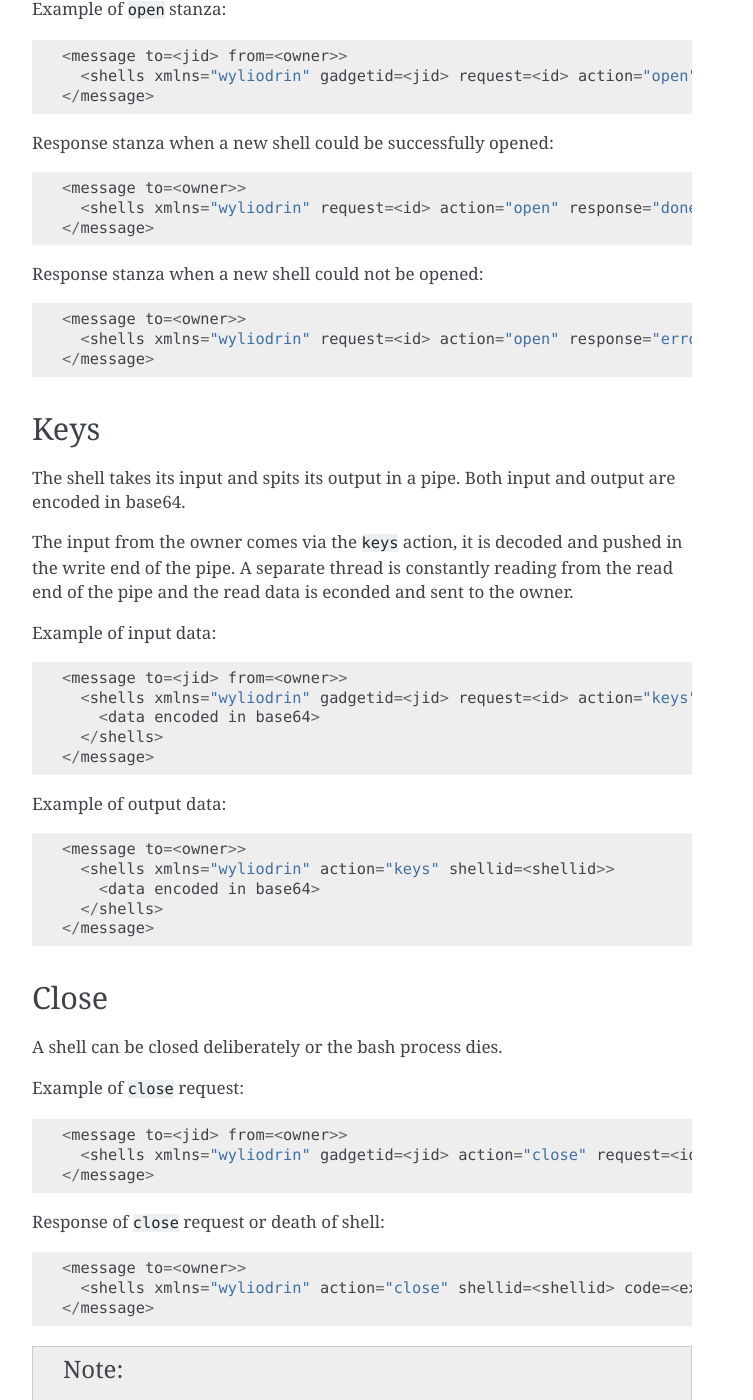
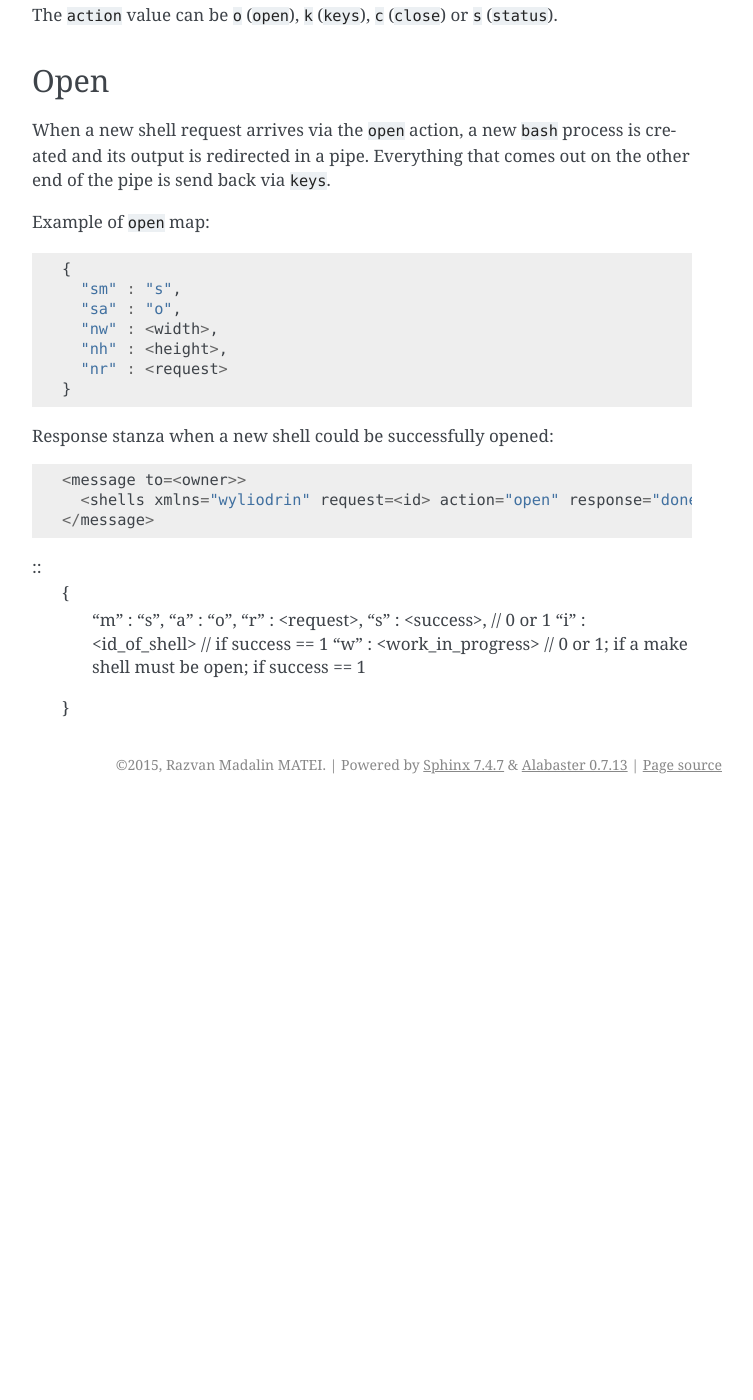
Before and after one commit to Wyliodrin/wyliodrin-server, a Sphinx documentation site: the page built from docs/source/shellsmodule.rst, in a window 1280 px wide and 1400 px high, scrolled down 472 px. Shown: the whole window, without its empty margins (388-1141 px from the left). Built offline with Sphinx 7.4.7, drawn with Linux system fonts in a browser that asks for light colours; after the commit the page ends 1276 px from its top, so only the background shows below that; some of the changed text lies outside the part shown.

Commit message:
shells open via msgpack

```diff
--- a/docs/source/shellsmodule.rst
+++ b/docs/source/shellsmodule.rst
@@ -7,11 +7,22 @@
 The communication protocol for the shells module is done via the
 ``shells`` stanza as the child of the ``message`` stanza:
 ::
-  <message to=<jid> from=<owner>>
-    <shells xmlns="wyliodrin" gadgetid=<jid> request=<id> action=<action>/>
+  <message to="<jid>" from="<owner>">
+    <w xmlns="wyliodrin" d="<msgpack_map>"/>
   </message>
 
-The ``action`` attribute can be ``open``, ``keys`` or ``close``.
+The ``msgpack_map``:
+::
+  {
+    "sm" : "s",
+    "sa" : "<action>",
+    "sp" : "<projectid>", // if a make shell must be open
+    "su" : "<userid>", // if a make shell must be open
+    ...
+  }
+
+The ``action`` value can be ``o`` (``open``), ``k`` (``keys``), ``c`` (``close``)
+or ``s`` (``status``).
 
 
 Open
@@ -20,11 +31,15 @@
 process is created and its output is redirected in a pipe. Everything that
 comes out on the other end of the pipe is send back via ``keys``.
 
-Example of ``open`` stanza:
+Example of ``open`` map:
 ::
-  <message to=<jid> from=<owner>>
-    <shells xmlns="wyliodrin" gadgetid=<jid> request=<id> action="open" height="21" width="90"/>
-  </message>
+  {
+    "sm" : "s",
+    "sa" : "o",
+    "nw" : <width>,
+    "nh" : <height>,
+    "nr" : <request>
+  }
 
 Response stanza when a new shell could be successfully opened:
 ::
@@ -32,58 +47,12 @@
     <shells xmlns="wyliodrin" request=<id> action="open" response="done" shellid=<shellid>/>
   </message>
 
-Response stanza when a new shell could not be opened:
 ::
-  <message to=<owner>>
-    <shells xmlns="wyliodrin" request=<id> action="open" response="error"/>
-  </message>
-
-
-
-Keys
-====
-The shell takes its input and spits its output in a pipe. Both input and output
-are encoded in base64.
-
-The input from the owner comes via the ``keys`` action, it is decoded and
-pushed in the write end of the pipe. A separate thread is constantly reading
-from the read end of the pipe and the read data is econded and sent to the
-owner.
-
-Example of input data:
-::
-  <message to=<jid> from=<owner>>
-    <shells xmlns="wyliodrin" gadgetid=<jid> request=<id> action="keys" shellid=<shellid>>
-      <data encoded in base64>
-    </shells>
-  </message>
-
-Example of output data:
-::
-  <message to=<owner>>
-    <shells xmlns="wyliodrin" action="keys" shellid=<shellid>>
-      <data encoded in base64>
-    </shells>
-  </message>
-
-
-
-Close
-=====
-A shell can be closed deliberately or the bash process dies.
-
-Example of ``close`` request:
-::
-  <message to=<jid> from=<owner>>
-    <shells xmlns="wyliodrin" gadgetid=<jid> action="close" request=<id> shellid=<shellid>/>
-  </message>
-
-Response of ``close`` request or death of shell:
-::
-  <message to=<owner>>
-    <shells xmlns="wyliodrin" action="close" shellid=<shellid> code=<exit_code> request=<id>/>
-  </message>
-
-.. note::
-  The ``request`` attribute is needed only when a ``close`` request has been
-  received for that shell.
+  {
+    "m" : "s",
+    "a" : "o",
+    "r" : <request>,
+    "s" : <success>, // 0 or 1
+    "i" : <id_of_shell> // if success == 1
+    "w" : <work_in_progress> // 0 or 1; if a make shell must be open; if success == 1
+  }
```
Also changed, not shown: 1 other file.
